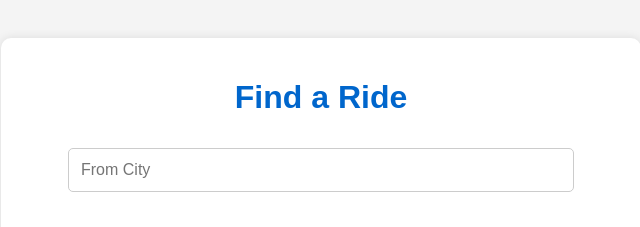
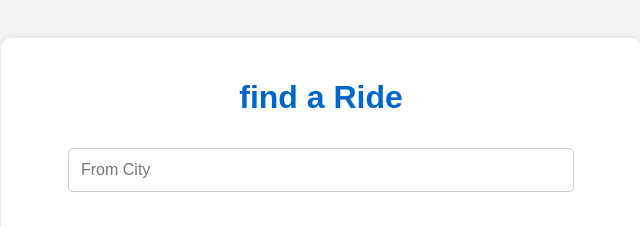
Before and after one commit to govinb-max/Heramb, a plain HTML site: page findride.html in a window 1280 px wide. Shown: the top 227 px of the page, 319-959 px from the left. Drawn offline with Linux system fonts and the light colour scheme.

Commit message:
Update findride.html

```diff
--- a/findride.html
+++ b/findride.html
@@ -1,7 +1,7 @@
 <!DOCTYPE html>
 <html>
 <head>
-<title>Find Ride</title>
+<title>find Ride</title>
 <link rel="stylesheet" href="style.css">
 </head>
 
@@ -9,7 +9,7 @@
 
 <div class="card">
 
-<h1>Find a Ride</h1>
+<h1>find a Ride</h1>
 
 <input type="text" placeholder="From City"><br><br>
 
```
